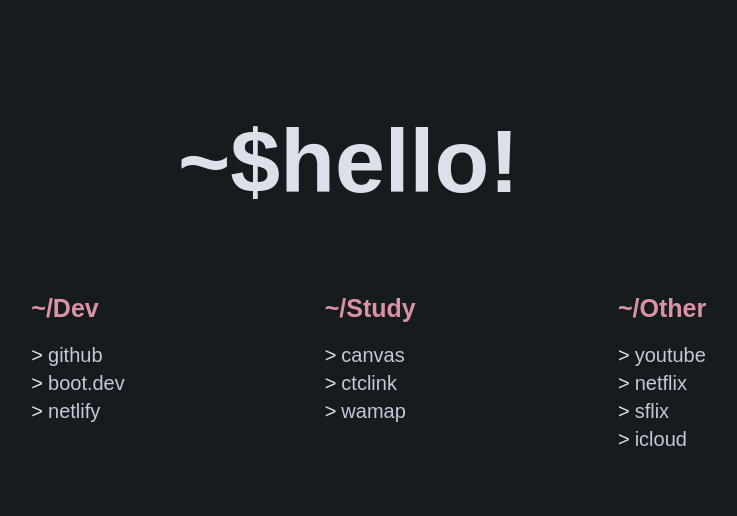
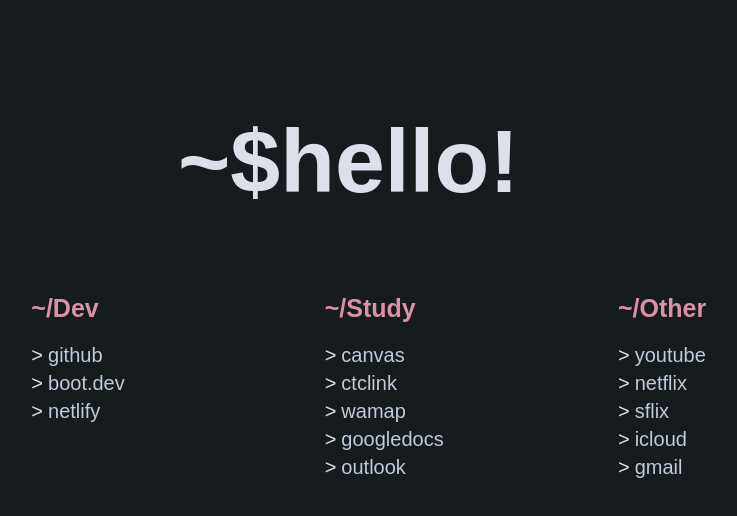
Before and after one commit to BMHeades/StartPageBM, a Svelte app: page / in a window 1280 px wide. Shown: the top 516 px of the page, without its empty margins (242-979 px from the left). Built offline with nearby package versions, Linux system fonts and the light colour scheme; a web font is replaced by a local one.

Commit message:
added more links

```diff
--- a/src/App.svelte
+++ b/src/App.svelte
@@ -26,7 +26,11 @@
         ["sflix", "https://sflix.fi/", "other"],
         ["netlify", "https://app.netlify.com/", "dev"],
         ["icloud", "https://www.icloud.com/", "other"],
-        ["wamap", "https://www.wamap.org/", "study"]
+        ["wamap", "https://www.wamap.org/", "study"],
+        ["googledocs", "https://docs.google.com/document/u/0/", "study"],
+        ["gmail", "https://mail.google.com/mail/u/0/", "other"],
+        ["outlook", "https://outlook.office.com/mail/0/", "study"]
+
         // ["reddit", "https://www.reddit.com/", "other"]
 
     ]
```
